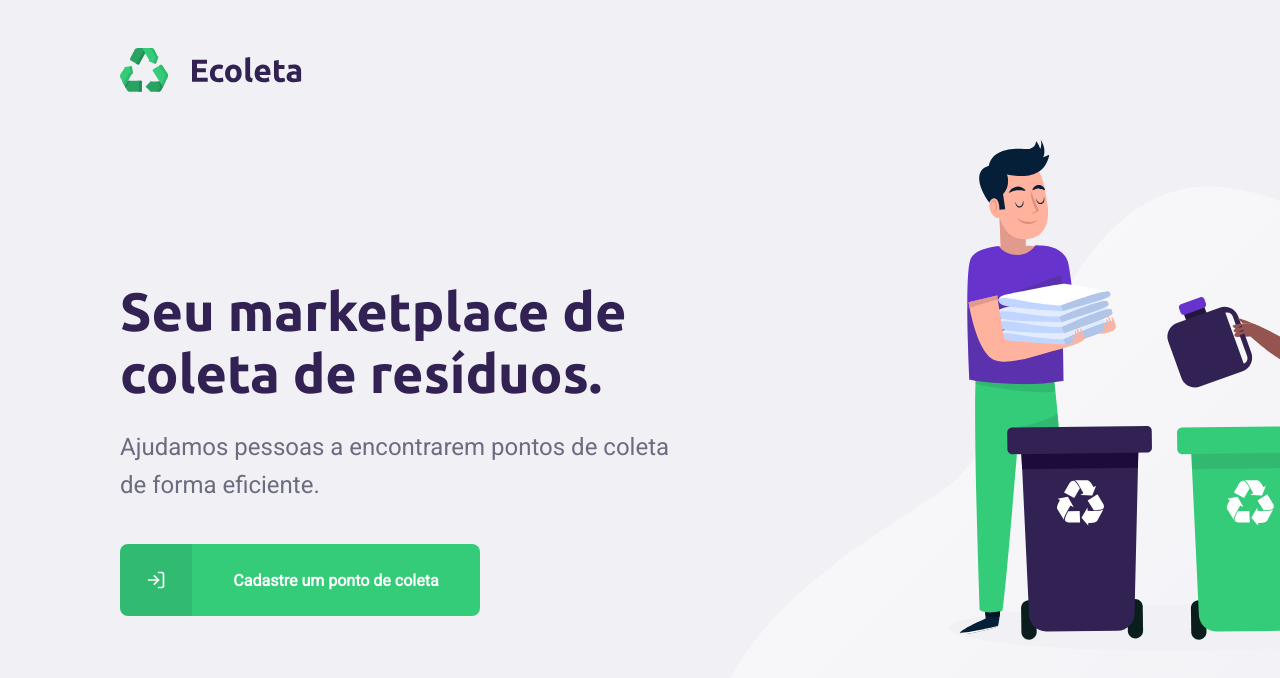
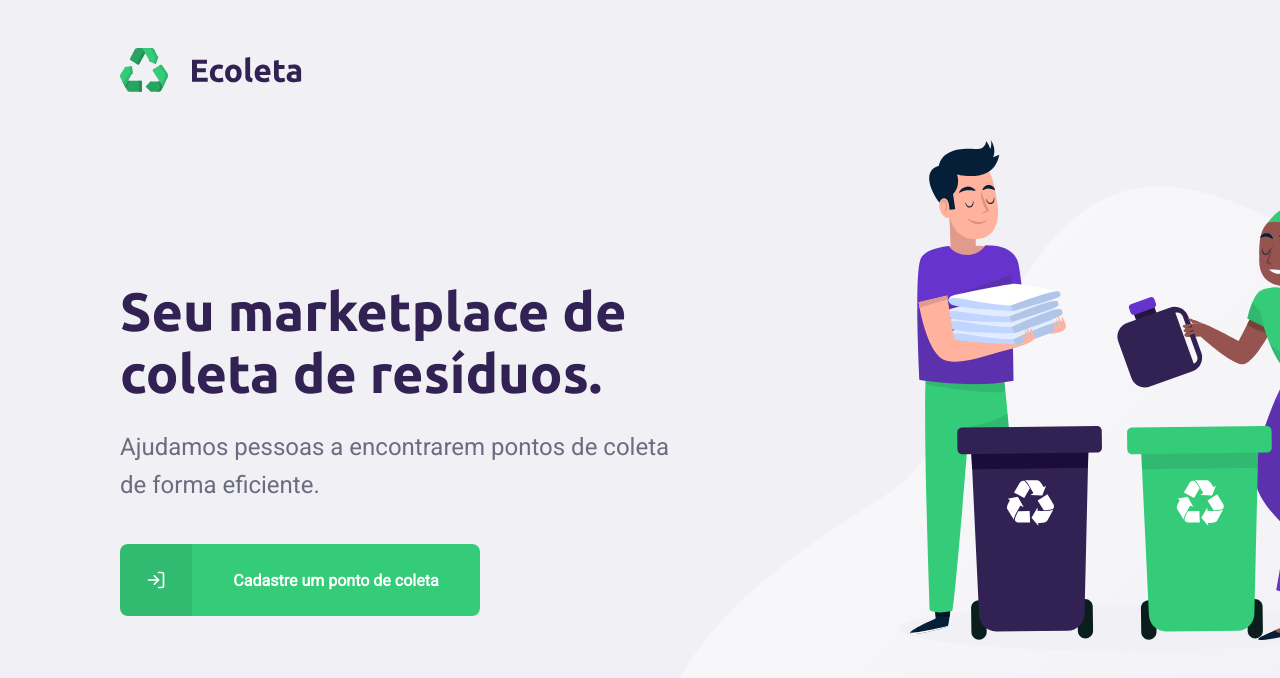
Before and after one commit to mariafrancalacci/ecoleta, a React (Create React App) app in the folder web/: page / in a window 1280 px wide. Shown: the top 678 px of the page. Built offline with nearby package versions, Linux system fonts and the light colour scheme.

Commit message:
updated css of background url

```diff
--- a/web/src/pages/Home/styles.css
+++ b/web/src/pages/Home/styles.css
@@ -1,7 +1,6 @@
 #page-home {
     height: 100vh;
-
-    background: url("../../assets/home-background.svg") no-repeat 700px bottom;
+    background: url("../../assets/home-background.svg") no-repeat 650px bottom;
 }
 
 #page-home .content {
@@ -19,6 +18,7 @@
 #page-home .content header {
     margin: 48px 0 0;
 }
+
 
 #page-home .content main {
     flex: 1;
```
